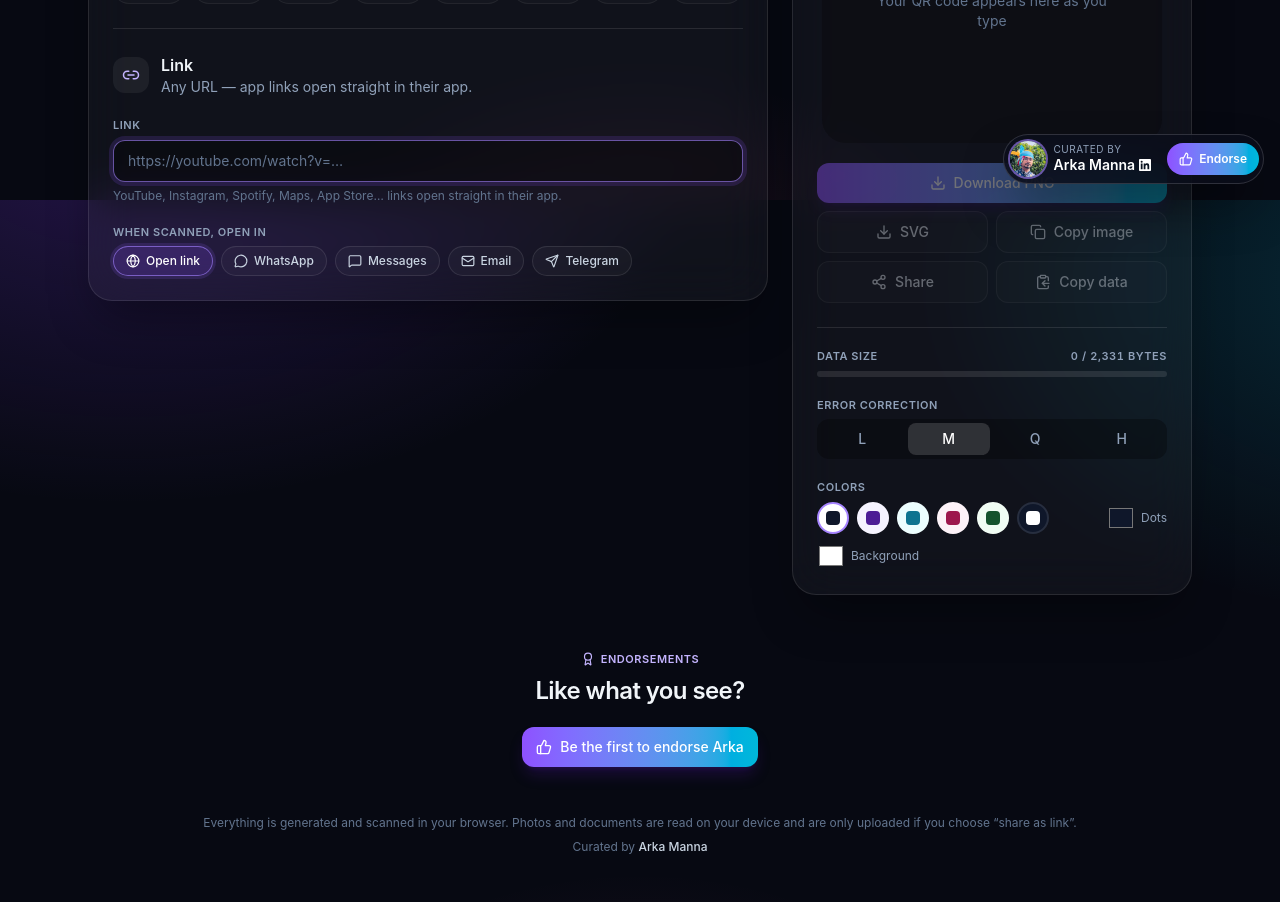
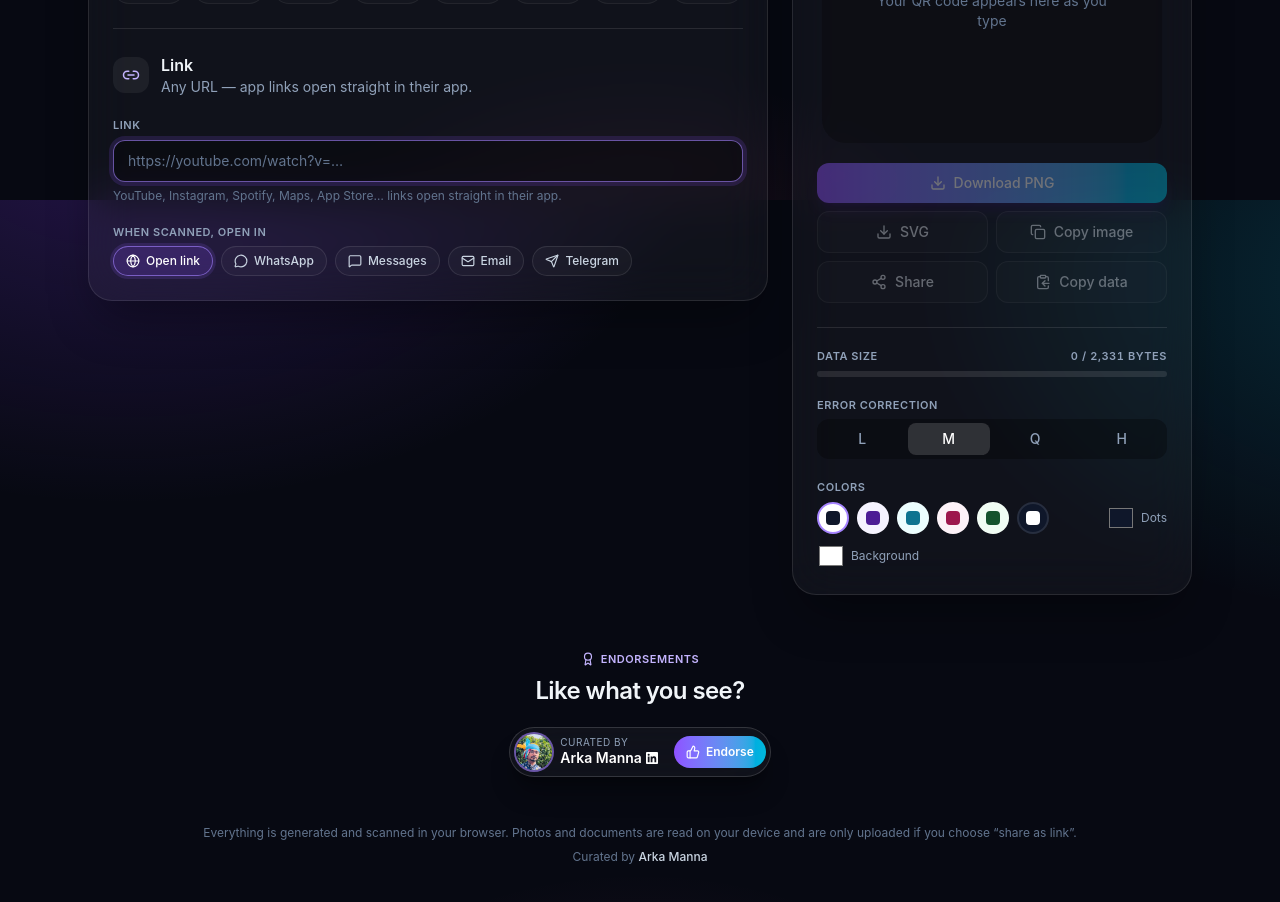
Before and after one commit to arkamanna/scan-studio, a Next.js app: page / in a window 1280 px wide. Shown: the part 600-1502 px from the top of the page. Built offline with nearby package versions, Linux system fonts and the light colour scheme.

Commit message:
Move curated-by badge inline under endorsements heading

```diff
--- a/components/Curator.tsx
+++ b/components/Curator.tsx
@@ -177,6 +177,30 @@ export default function Curator() {
             <Award size={14} /> Endorsements
           </span>
           <h2 className="text-2xl font-semibold tracking-tight">{items.length ? "What people are saying" : "Like what you see?"}</h2>
+          <div className="mt-3 flex items-center gap-1 rounded-full border border-white/15 bg-white/[0.04] p-1 shadow-xl shadow-black/30 backdrop-blur-xl">
+            <a
+              href={LINKEDIN_URL}
+              target="_blank"
+              rel="noreferrer"
+              className="flex items-center gap-2 rounded-full py-0.5 pl-0.5 pr-3 text-left transition hover:bg-white/[0.06]"
+              title="Arka Manna on LinkedIn"
+            >
+              <Avatar className="size-9" />
+              <span className="leading-tight">
+                <span className="block text-[10px] uppercase tracking-wider text-slate-400">Curated by</span>
+                <span className="flex items-center gap-1 text-sm font-semibold text-white">
+                  Arka Manna <LinkedInIcon size={12} />
+                </span>
+              </span>
+            </a>
+            <button
+              type="button"
+              onClick={() => setOpen(true)}
+              className="flex cursor-pointer items-center gap-1.5 rounded-full bg-gradient-to-r from-violet-500 to-cyan-500 px-3 py-2 text-xs font-semibold text-white hover:brightness-110"
+            >
+              <ThumbsUp size={14} /> Endorse
+            </button>
+          </div>
         </div>
 
         {items.length > 0 && (
@@ -187,42 +211,14 @@ export default function Curator() {
           </div>
         )}
 
-        <div className="flex flex-wrap items-center justify-center gap-3">
-          {items.length > WALL_PREVIEW && (
+        {items.length > WALL_PREVIEW && (
+          <div className="flex justify-center">
             <button type="button" className="btn-ghost" onClick={() => setShowAll((s) => !s)}>
               {showAll ? "Show fewer" : `Show all ${items.length}`}
             </button>
-          )}
-          <button type="button" className="btn-primary" onClick={() => setOpen(true)}>
-            <ThumbsUp size={16} /> {items.length ? "Add your endorsement" : "Be the first to endorse Arka"}
-          </button>
-        </div>
+          </div>
+        )}
       </section>
-
-      <div className="fixed bottom-4 right-4 z-40 flex items-center gap-1 rounded-full border border-white/15 bg-[#0b0e1a]/85 p-1 pr-1 shadow-2xl shadow-black/50 backdrop-blur-xl">
-        <a
-          href={LINKEDIN_URL}
-          target="_blank"
-          rel="noreferrer"
-          className="flex items-center gap-2 rounded-full py-0.5 pl-0.5 pr-3 transition hover:bg-white/[0.06]"
-          title="Arka Manna on LinkedIn"
-        >
-          <Avatar className="size-9" />
-          <span className="leading-tight">
-            <span className="hidden text-[10px] uppercase tracking-wider text-slate-400 sm:block">Curated by</span>
-            <span className="flex items-center gap-1 text-sm font-semibold text-white">
-              Arka Manna <LinkedInIcon size={12} />
-            </span>
-          </span>
-        </a>
-        <button
-          type="button"
-          onClick={() => setOpen(true)}
-          className="flex cursor-pointer items-center gap-1.5 rounded-full bg-gradient-to-r from-violet-500 to-cyan-500 px-3 py-2 text-xs font-semibold text-white hover:brightness-110"
-        >
-          <ThumbsUp size={14} /> <span className="hidden sm:inline">Endorse</span>
-        </button>
-      </div>
 
       {open && <EndorseDialog onClose={() => setOpen(false)} />}
     </>
--- a/components/Studio.tsx
+++ b/components/Studio.tsx
@@ -49,7 +49,7 @@ export default function Studio() {
   const hero = HERO[tab];
 
   return (
-    <div className="mx-auto max-w-6xl px-4 pb-28 pt-8 sm:px-6 sm:pt-12">
+    <div className="mx-auto max-w-6xl px-4 pb-16 pt-8 sm:px-6 sm:pt-12">
       <header className="mb-8 flex flex-col items-center text-center sm:mb-10">
         <div className="mb-4 flex items-center gap-2.5">
           <span className="grid size-10 place-items-center rounded-xl bg-gradient-to-br from-violet-500 to-cyan-500 shadow-lg shadow-violet-900/40">
```
